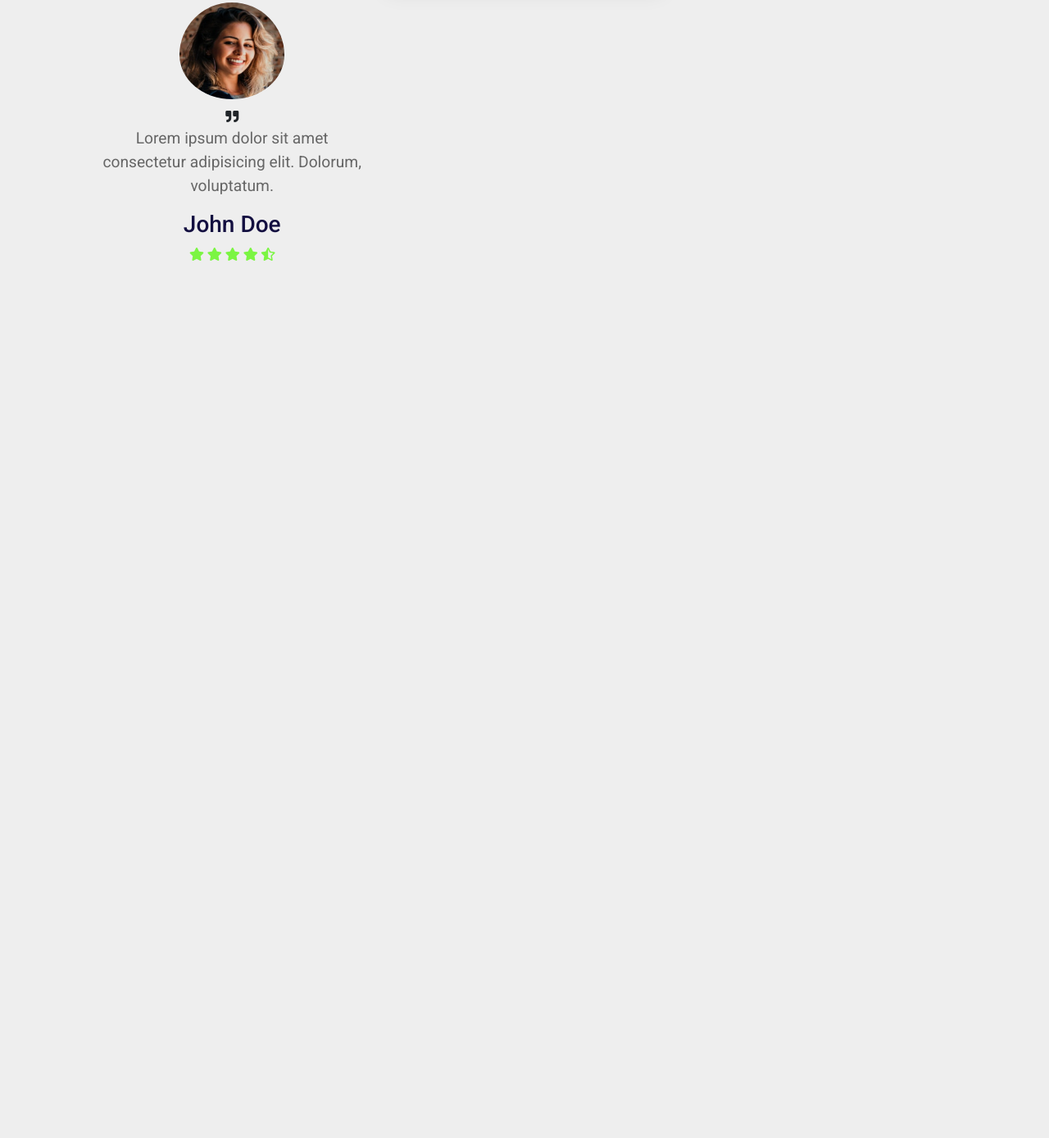
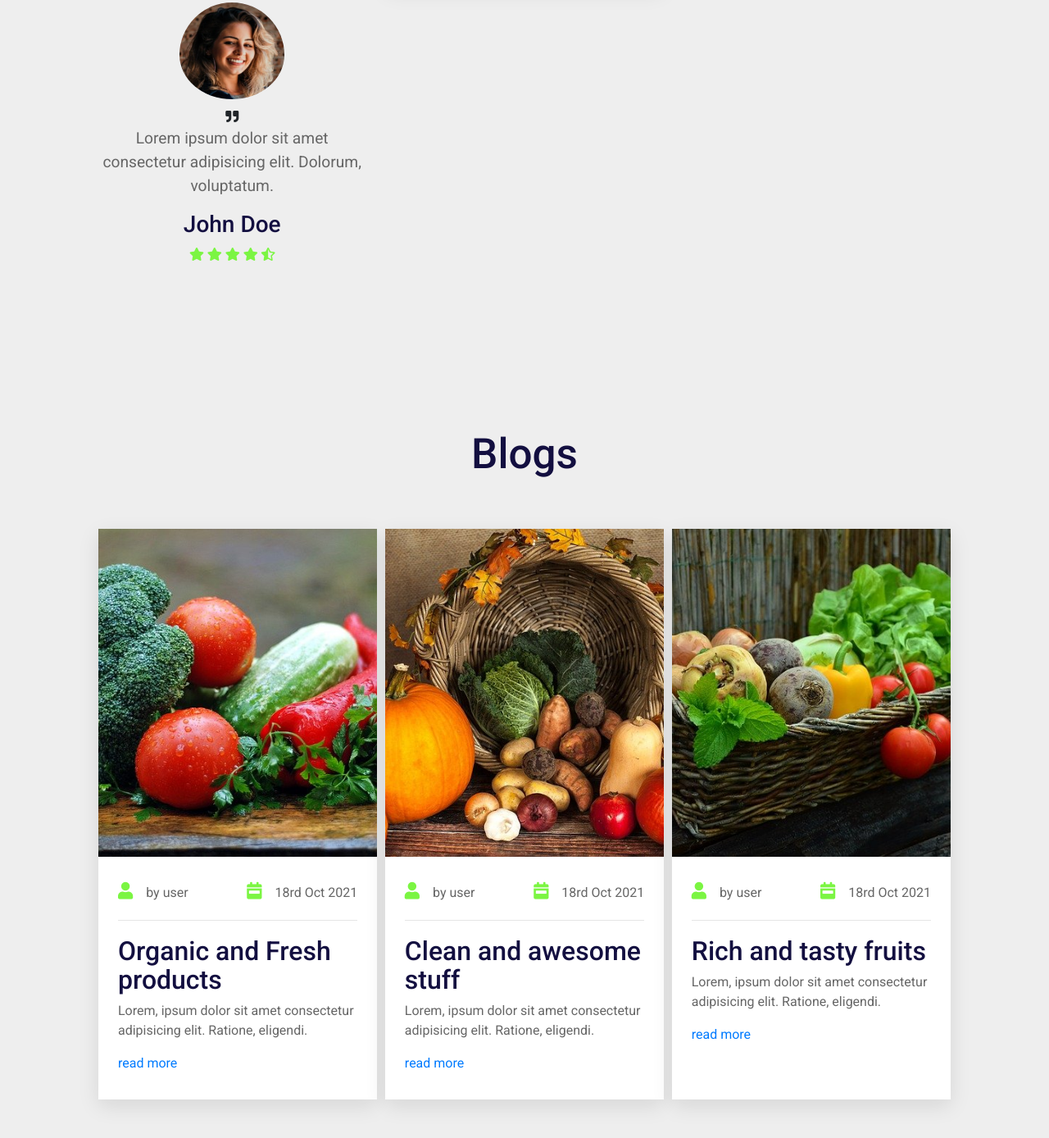
Before and after one commit to fobiero/ecommerce, a plain HTML site: page index.html in a window 1280 px wide. Shown: the part 4250-5638 px from the top of the page at 82% size. Before the commit the page ends 4765 px from the top, so only its background shows below. Drawn offline with nearby package versions, Linux system fonts and the light colour scheme.

Commit message:
finish blog build

```diff
--- a/css/style.css
+++ b/css/style.css
@@ -12,7 +12,7 @@
     --black: #130f40;
     --light-color: #666;
     --box-shadow: 0 .5rem 1.5rem rgba(0, 0, 0, .1);
-    --border: .2rem solid rgba(0, 0, 0, .1);
+    --border: .1rem solid rgba(0, 0, 0, .1);
     --outline: .1rem solid rgba(0, 0, 0, .1);
     --outline-hover: .2rem solid var(--black);
 }
@@ -317,6 +317,7 @@ section {
     grid-template-columns: repeat(auto-fit, minmax(20rem, 1fr));
     gap: 1.3rem;
     cursor: pointer;
+    margin-bottom: 40px;
 }
 
 .reviews .review-content .review-item {
@@ -344,6 +345,71 @@ section {
     background-color: #fff;
     padding: 2rem 1rem;
     box-shadow: var(--box-shadow);
+}
+
+
+/* blog  */
+
+.blog .box-content {
+    display: grid;
+    grid-template-columns: repeat(auto-fit, minmax(20rem, 1fr));
+    gap: 1.5srem;
+}
+
+.blog .box-content .blog-box {
+    overflow: hidden;
+    margin: .3rem;
+}
+
+.blog-box {
+    background-color: #fff;
+    box-shadow: var(--box-shadow);
+}
+
+.blog .box-content .blog-box img {
+    width: 100%;
+    height: 25rem;
+    top: 0;
+    object-fit: cover;
+}
+
+.blog .box-content .blog-box h3 {
+    color: var(--black);
+    font-size: 2rem;
+    line-height: 2.2rem;
+    margin-top: 20px;
+}
+
+.blog .box-content .blog-box p {
+    color: var(--light-color);
+}
+
+.blog .box-content .blog-box .blog-content {
+    padding: 2rem 1.5rem;
+}
+
+.blog .box-content .blog-box .blog-content .icons {
+    display: flex;
+    align-items: center;
+    justify-content: space-between;
+    padding-bottom: 1.3rem;
+    border-bottom: var(--border);
+}
+
+.blog .box-content .blog-box .blog-content .icons a {
+    color: var(--light-color);
+    font-size: 1rem;
+}
+
+.blog .box-content .blog-box .blog-content .icons a:hover {
+    text-decoration: none;
+    color: inherit;
+}
+
+.blog .box-content .blog-box .blog-content .icons a i {
+    margin-right: 1rem;
+    font-size: 1.3rem;
+    color: var(--color);
 }
 
 
--- a/index.html
+++ b/index.html
@@ -322,7 +322,47 @@
     </section>
     <!-- end reviews  -->
     <section class="blog" id="blog">
-
+        <h1 class="title-names">Blogs</h1>
+        <div class="box-content">
+            <div class="blog-box">
+                <img src="./image/blog-3.jpg" alt="">
+                <div class="blog-content">
+                    <div class="icons">
+                        <a href="#"><i class="fas fa-user"></i>by user</a>
+                        <a href="#"><i class="fas fa-calendar-week"></i>18rd Oct  2021</a>
+                    </div>
+                    <h3>Organic and Fresh products</h3>
+                    <p>Lorem, ipsum dolor sit amet consectetur adipisicing elit. Ratione, eligendi.</p>
+                    <a href="#">read more</a>
+                </div>
+            </div>
+            <!-- end box item  -->
+            <div class="blog-box">
+                <img src="./image/blog-1.jpg" alt="">
+                <div class="blog-content">
+                    <div class="icons">
+                        <a href="#"><i class="fas fa-user"></i>by user</a>
+                        <a href="#"><i class="fas fa-calendar-week"></i>18rd Oct  2021</a>
+                    </div>
+                    <h3>Clean and awesome stuff</h3>
+                    <p>Lorem, ipsum dolor sit amet consectetur adipisicing elit. Ratione, eligendi.</p>
+                    <a href="#">read more</a>
+                </div>
+            </div>
+            <!-- end box item  -->
+            <div class="blog-box">
+                <img src="./image/blog-2.jpg" alt="">
+                <div class="blog-content">
+                    <div class="icons">
+                        <a href="#"><i class="fas fa-user"></i>by user</a>
+                        <a href="#"><i class="fas fa-calendar-week"></i>18rd Oct  2021</a>
+                    </div>
+                    <h3>Rich and tasty fruits</h3>
+                    <p>Lorem, ipsum dolor sit amet consectetur adipisicing elit. Ratione, eligendi.</p>
+                    <a href="#">read more</a>
+                </div>
+            </div>
+        </div>
     </section>
 
 
```
